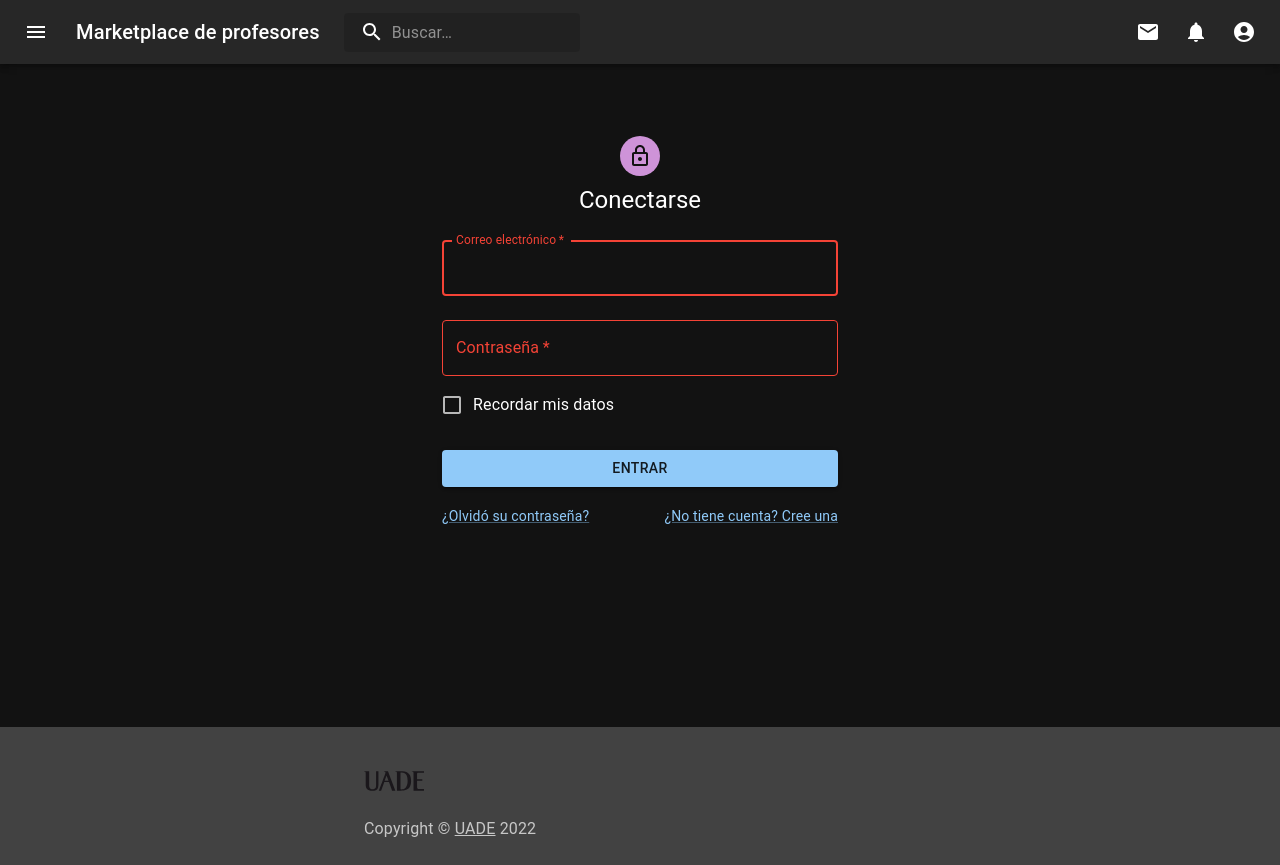
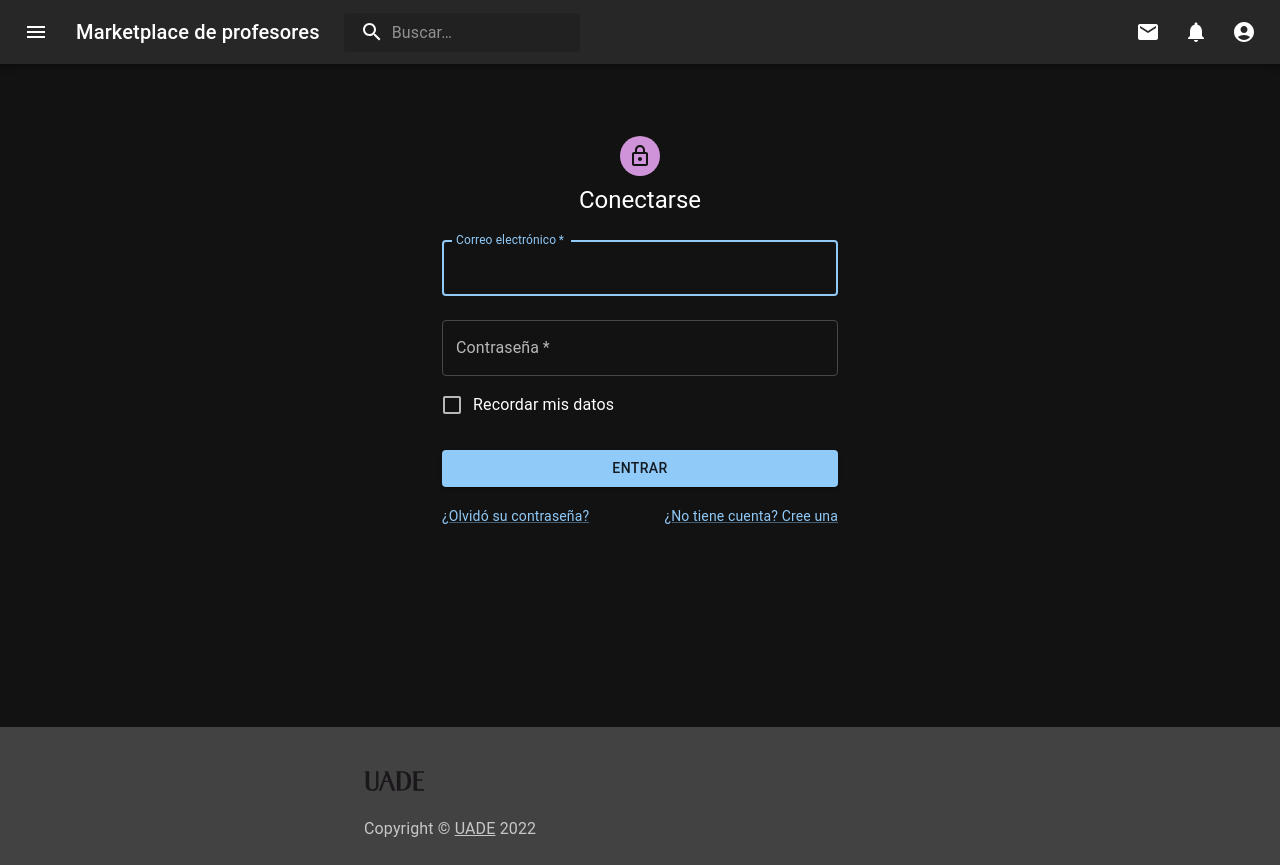
Before and after one commit to 3nu3l/marketplace-profesores-particulares, a Next.js app in the folder frontend/: page /signin in a window 1280 px wide. Built offline with nearby package versions, Linux system fonts and the light colour scheme.

Commit message:
Changed logic on valdiation

```diff
--- a/frontend/pages/signin.tsx
+++ b/frontend/pages/signin.tsx
@@ -13,36 +13,19 @@ import Typography from '@mui/material/Typography';
 import Container from '@mui/material/Container';
 
 export default function SignIn() {
-  const emailRegex = /[a-z0-9!#$%&'*+/=?^_`{|}~-]+(?:\.[a-z0-9!#$%&'*+/=?^_`{|}~-]+)*@(?:[a-z0-9](?:[a-z0-9-]*[a-z0-9])?\.)+[a-z0-9](?:[a-z0-9-]*[a-z0-9])?/
+  const emailRegex = /[a-z0-9!#$%&'*+/=?^_`{|}~-]+(?:\.[a-z0-9!#$%&'*+/=?^_`{|}~-]+)*@(?:[a-z0-9](?:[a-z0-9-]*[a-z0-9])?\.)+[a-z0-9](?:[a-z0-9-]*[a-z0-9]){1,}?/
   const passwordRegex = /^(?=.*[a-z])(?=.*[A-Z])(?=.*\d)(?=.*[@$!%*?&])[A-Za-z\d@$!%*?&]{8,16}$/
-
-  const emailError = (email: string): boolean => { return (!emailRegex.test(email) || email?.length === 0) };
-  const passwordError = (password: string): boolean => { return (!passwordRegex.test(password)) };
 
   const [email, setEmail] = React.useState("");
   const [password, setPassword] = React.useState("");
-  const [emailErrorText, setEmailErrorText] = React.useState("");
-  const [passwordErrorText, setPasswordErrorText] = React.useState("");
-
-  const handleEmailChange = (event: React.ChangeEvent<HTMLInputElement>) => {
-    setEmail(event.target.value);
-  };
-
-  const handlePasswordChange = (event: React.ChangeEvent<HTMLInputElement>) => {
-    setPassword(event.target.value);
-  };
 
   const handleSubmit = (event: React.FormEvent<HTMLFormElement>) => {
     event.preventDefault();
-
     const data = new FormData(event.currentTarget);
     console.log({
       email: data.get('email'),
       password: data.get('password'),
     });
-
-    emailError ? setEmailErrorText("Ingrese un correo válido") : setEmailErrorText("")
-    passwordError ? setPasswordErrorText("Ingrese una contraseña válida") : setPasswordErrorText("")
   };
 
   return (
@@ -72,10 +55,10 @@ export default function SignIn() {
             label="Correo electrónico"
             name="email"
             autoComplete="email"
-            helperText={emailErrorText}
+            helperText={emailRegex.test(email) ? "Ingrese un correo válido" : ""}
             value={email}
-            error={emailError(email)}
-            onChange={handleEmailChange}
+            error={emailRegex.test(email)}
+            onChange={(event) => setEmail(event.target.value)}
             autoFocus
           />
           <TextField
@@ -87,10 +70,10 @@ export default function SignIn() {
             type="password"
             id="password"
             autoComplete="current-password"
-            helperText={passwordErrorText}
-            onChange={handlePasswordChange}
+            helperText={passwordRegex.test(password) ? "Ingrese una contraseña válida" : ""}
+            onChange={(event) => setPassword(event.target.value)}
             value={password}
-            error={passwordError(password)}
+            error={passwordRegex.test(password)}
           />
           <FormControlLabel
             control={<Checkbox value="remember" color="primary" />}
@@ -107,7 +90,7 @@ export default function SignIn() {
           <Grid container>
             <Grid item xs>
               <Link href="#" variant="body2">
-                ¿Olvidó su contraseña?
+                {"¿Olvidó su contraseña?"}
               </Link>
             </Grid>
             <Grid item>
```
